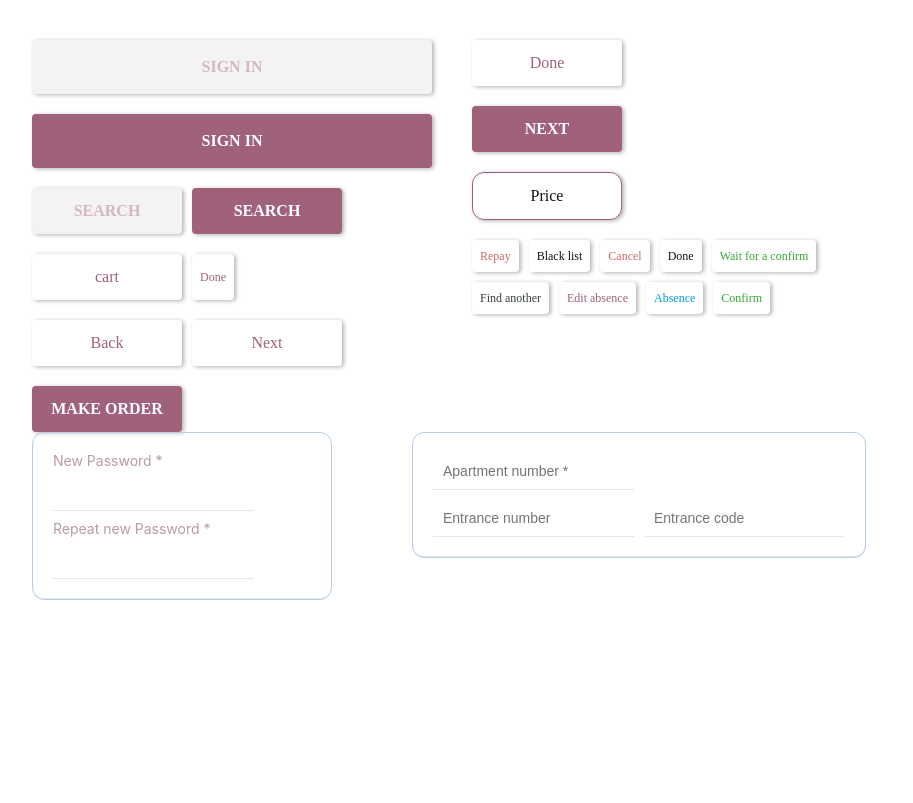
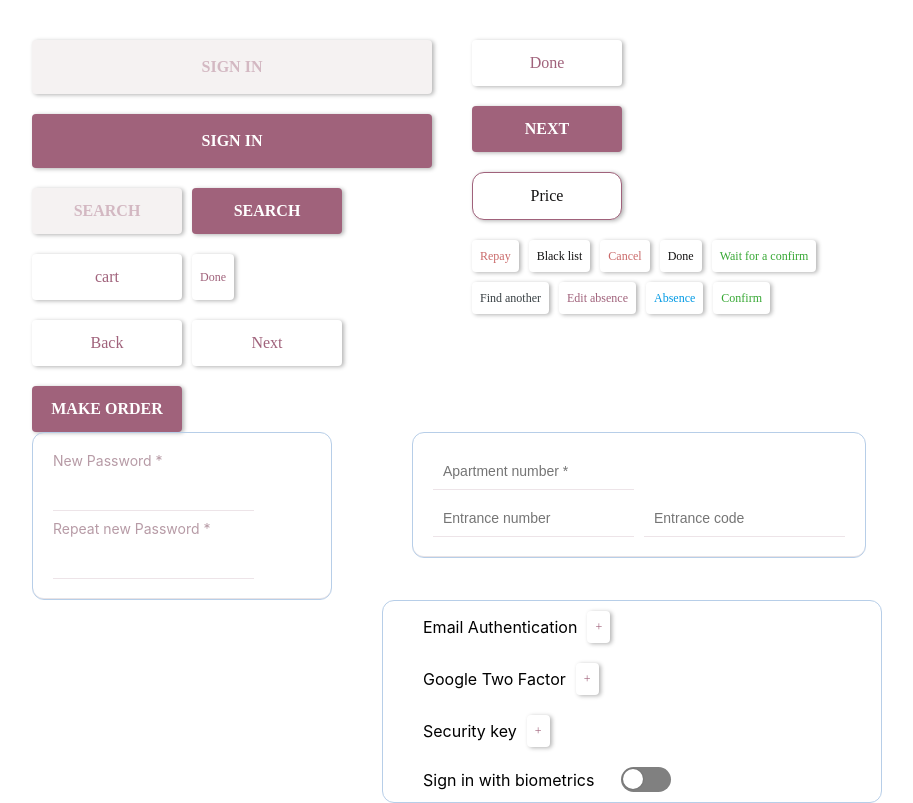
Before and after one commit to nastyasap/components, a Next.js app: page / in a window 1280 px wide. Shown: the whole page, without its empty margins (8-921 px from the left). Built offline with nearby package versions, Linux system fonts and the light colour scheme.

Commit message:
card page added

```diff
--- a/pages/index.tsx
+++ b/pages/index.tsx
@@ -1,4 +1,4 @@
-import {ButtonsPage, InputPage} from '../src/pages';
+import {ButtonsPage, CardPage, InputPage} from '../src/pages';
 
 export default function Home() {
     return (
@@ -6,6 +6,7 @@ export default function Home() {
             <main>
                 <ButtonsPage/>
                 <InputPage/>
+                <CardPage/>
             </main>
         </div>
     )
--- /dev/null
+++ b/src/pages/CardPage/CardPage.tsx
@@ -0,0 +1,42 @@
+import {FC} from 'react';
+
+import {Button} from '../../components';
+
+import s from './cardPage.module.scss'
+
+const CardPage: FC = () => {
+    return (
+        <div className={s.container}>
+            <div className={s.element}>
+                <span>Email Authentication</span>
+                <Button text={'+'} size={'small'}/>
+            </div>
+            <div className={s.element}>
+                <span>Google Two Factor</span>
+                <Button text={'+'} size={'small'}/>
+            </div>
+            <div className={s.element}>
+                <span>Security key</span>
+                <Button text={'+'} size={'small'}/>
+            </div>
+            <div className={s.element}>
+                <span>Sign in with biometrics</span>
+                <>
+                    <input
+                        className={s.switchCheckbox}
+                        id={`react-switch-new`}
+                        type={'checkbox'}
+                    />
+                    <label
+                        className={s.switchLabel}
+                        htmlFor={`react-switch-new`}
+                    >
+                        <span className={s.switchButton} />
+                    </label>
+                </>
+            </div>
+        </div>
+    )
+}
+
+export default CardPage
--- /dev/null
+++ b/src/pages/CardPage/cardPage.module.scss
@@ -0,0 +1,56 @@
+@use 'src/styles' as *;
+
+.container {
+  @include container;
+  display: flex;
+  flex-direction: column;
+  max-width: 500px;
+  border: 0.5px solid #B7CEE8;
+  border-radius: 12px;
+}
+
+.element {
+  display: flex;
+  gap: 10px;
+  padding: 10px 0;
+  align-items: center;
+}
+
+
+
+.switchCheckbox {
+  height: 0;
+  width: 0;
+  visibility: hidden;
+}
+
+.switchLabel {
+  display: flex;
+  align-items: center;
+  justify-content: space-between;
+  cursor: pointer;
+  width: 50px;
+  height: 25px;
+  background: grey;
+  border-radius: 25px;
+  position: relative;
+  transition: background-color .2s;
+}
+
+.switchLabel .switchButton {
+  content: '';
+  position: absolute;
+  top: 2px;
+  left: 2px;
+  width: 20px;
+  height: 20px;
+  border-radius: 50%;
+  transition: 0.2s;
+  background: #fff;
+  box-shadow: 0 0 2px 0 rgba(10, 10, 10, 0.29);
+}
+
+.switchCheckbox:checked + .switchLabel .switchButton {
+  left: calc(100% - 2px);
+  transform: translateX(-100%);
+}
--- a/src/pages/index.ts
+++ b/src/pages/index.ts
@@ -5,3 +5,7 @@ export {ButtonsPage}
 import InputPage from './InputPage/InputPage';
 
 export {InputPage}
+
+import CardPage from './CardPage/CardPage';
+
+export {CardPage}
```
